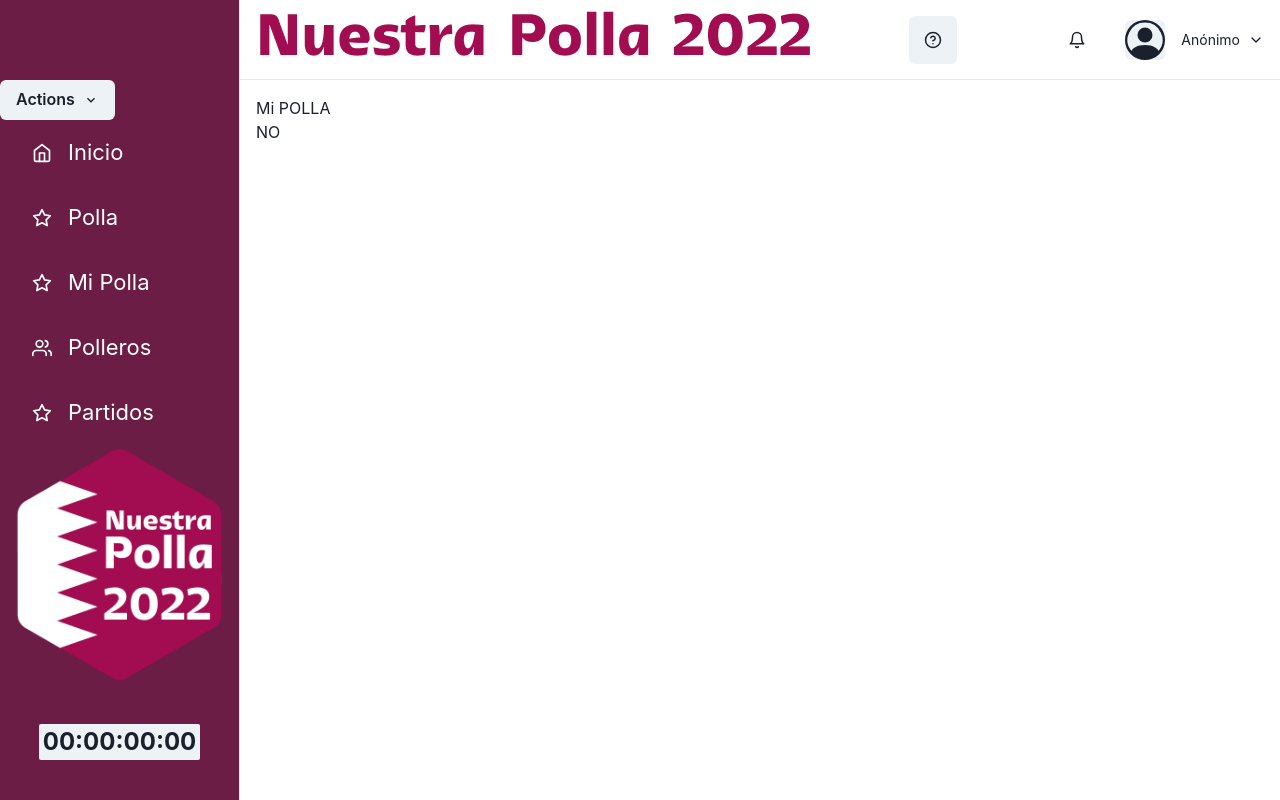
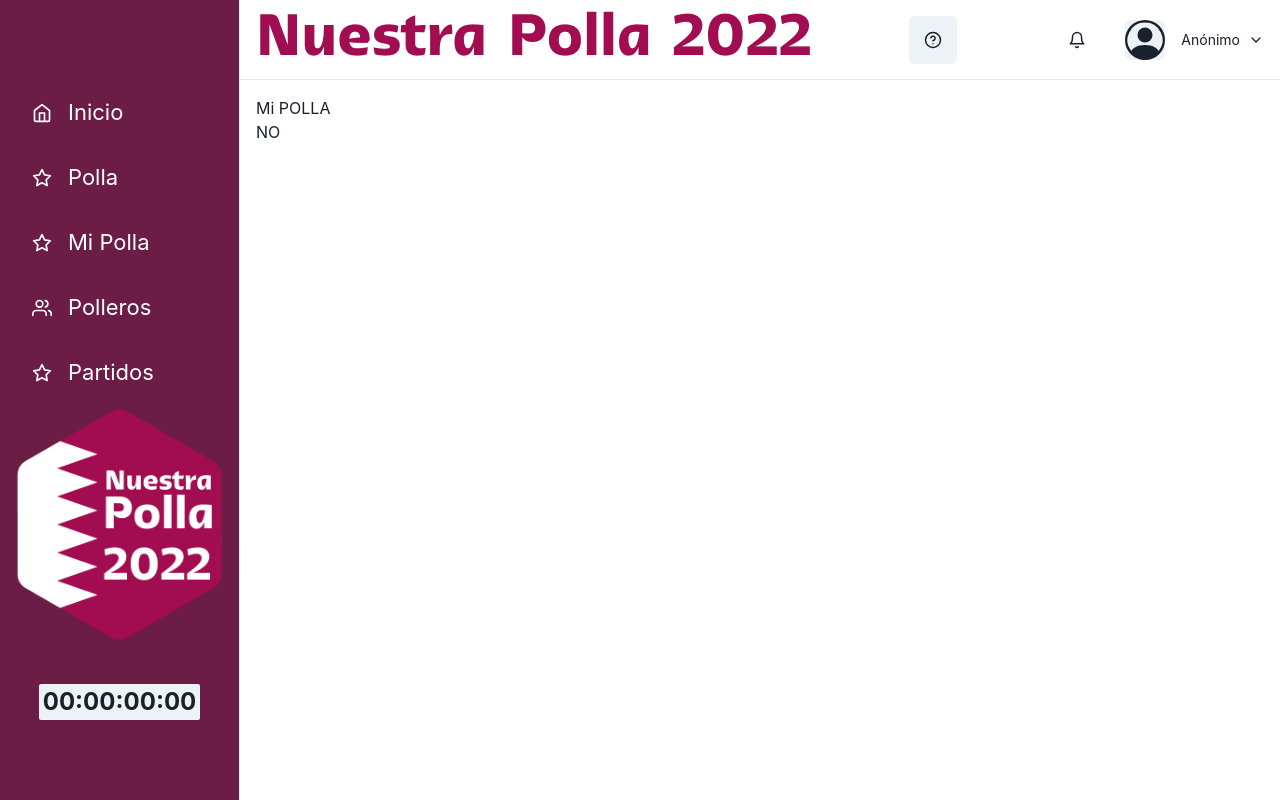
Before and after one commit to alegreiff/supateste, a Next.js app: page /polla/mipolla in a window 1280 px wide. Built offline with nearby package versions, Linux system fonts and the light colour scheme; what @supabase/auth-helpers-react would draw is missing.

Commit message:
menu falso chao

```diff
--- a/components/layout/MenuIzquierdo.js
+++ b/components/layout/MenuIzquierdo.js
@@ -49,7 +49,7 @@ export const MenuIzquierdo = ({ onClose, user, cerrar, ...rest }) => {
         <CloseButton display={{ base: "flex", md: "none" }} onClick={onClose} />
       </Flex>
 
-      <Menu>
+      {/* <Menu>
         <MenuButton as={Button} rightIcon={<ChevronDownIcon />}>
           Actions
         </MenuButton>
@@ -60,7 +60,7 @@ export const MenuIzquierdo = ({ onClose, user, cerrar, ...rest }) => {
           <MenuItem>Delete</MenuItem>
           <MenuItem>Attend a Workshop</MenuItem>
         </MenuList>
-      </Menu>
+      </Menu> */}
 
       {elmenu.map((link) => (
         <NavItem
```
